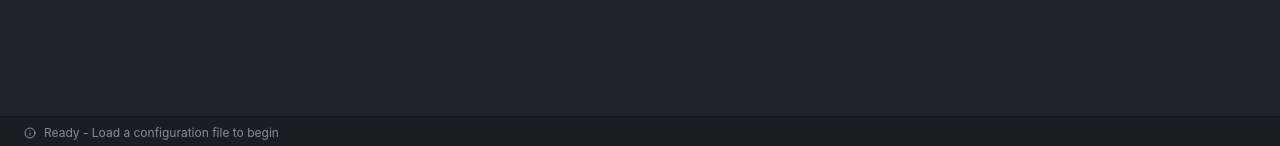
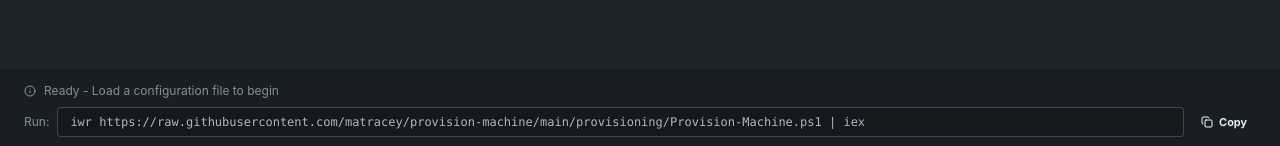
Before and after one commit to matracey/provision-machine, a React (Vite) app in the folder web/: page / in a window 1280 px wide. Shown: the part 651-797 px from the top of the page. Built offline with nearby package versions, Linux system fonts and the light colour scheme; no server answers.

Commit message:
feat: add run command bar to footer
Add copyable provisioning one-liner with click-to-copy code block
and Copy button. Add GIST_RAW_BASE_URL constant. Include tests.

```diff
--- a/web/src/components/Footer.tsx
+++ b/web/src/components/Footer.tsx
@@ -1,15 +1,39 @@
-import { Info } from "lucide-react";
+import { Info, Copy } from "lucide-react";
 import { useAppState } from "../state/useAppState";
+import { showToast } from "../utils/toast";
+import { REPO_RAW_BASE_URL } from "../utils/constants";
+
+const RUN_COMMAND = `iwr ${REPO_RAW_BASE_URL}/provisioning/Provision-Machine.ps1 | iex`;
 
 export function Footer() {
   const { state } = useAppState();
 
+  const copyCommand = () => {
+    navigator.clipboard.writeText(RUN_COMMAND);
+    showToast("Copied to clipboard!");
+  };
+
   return (
-    <footer className="bg-base-200 border-t border-base-300 px-6 py-2 text-xs text-base-content/50 flex justify-between">
-      <span className="flex items-center gap-2">
-        <Info className="w-3 h-3" /> {state.statusText}
-      </span>
-      <span>{state.lastModified}</span>
+    <footer className="bg-base-200 border-t border-base-300 px-6 py-3">
+      <div className="flex justify-between items-center text-xs text-base-content/50 mb-2">
+        <span className="flex items-center gap-2">
+          <Info className="w-3 h-3" /> {state.statusText}
+        </span>
+        <span>{state.lastModified}</span>
+      </div>
+      <div className="flex items-center gap-2 text-xs">
+        <span className="text-base-content/50">Run:</span>
+        <code
+          className="flex-1 bg-base-300 border border-base-content/20 rounded px-3 py-1.5 font-mono text-base-content/70 select-all cursor-pointer hover:border-base-content/40 transition"
+          onClick={copyCommand}
+          title="Click to copy"
+        >
+          {RUN_COMMAND}
+        </code>
+        <button className="btn btn-ghost btn-xs" onClick={copyCommand}>
+          <Copy className="w-3 h-3" /> Copy
+        </button>
+      </div>
     </footer>
   );
 }
```
Also changed, not shown: 1 other file (tests, documents, lock files or other folders).
